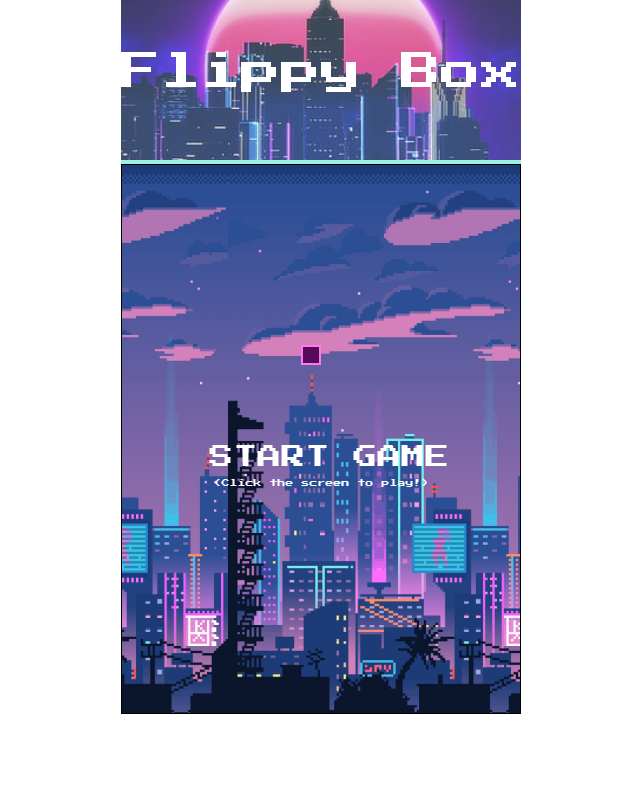
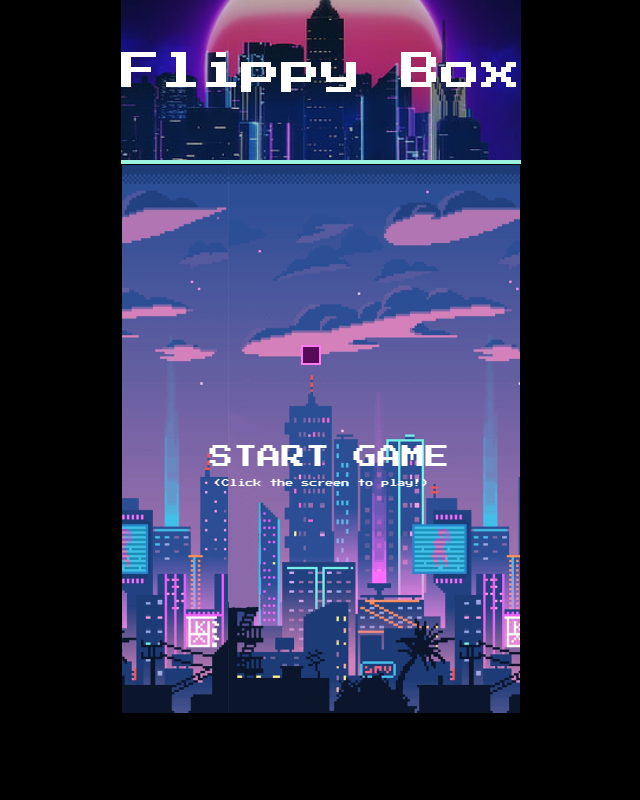
Before and after one commit to Keganallen22/FlippyBox, a plain HTML site: page index.html in a window 1280 px wide. Shown: the whole page, without its empty margins (319-959 px from the left). Drawn offline with nearby package versions, Linux system fonts and the light colour scheme.

Commit message:
Add files via upload

```diff
--- a/index.html
+++ b/index.html
@@ -7,7 +7,7 @@
     <link href="https://cdn.jsdelivr.net/npm/bootstrap@5.2.3/dist/css/bootstrap.min.css" rel="stylesheet" integrity="sha384-rbsA2VBKQhggwzxH7pPCaAqO46MgnOM80zW1RWuH61DGLwZJEdK2Kadq2F9CUG65" crossorigin="anonymous">
     <meta name="viewport" content="width=device-width"; initial-scale="1.0" />
   </head>
-  <body>
+  <body id="body">
     <!-- <div class="container-fluid">
       <div class="row">
         <div class="col-sm-12"> -->
@@ -31,6 +31,7 @@
 
       </div>
       <div id="hole"></div>
+      <!-- <img src="building.png" alt="" id="blockTop"> -->
       <div id="blockTop">
       </div>
       <div id="blockBottom">
--- a/styles.css
+++ b/styles.css
@@ -4,6 +4,12 @@
   margin: 0;
   text-align: center;
   font-family: 'Press Start 2P', cursive;
+}
+head{
+  background-color: black;
+}
+#body{
+  background-color: black;
 }
 #game{
   background-color: white;
@@ -28,7 +34,7 @@
   border: 2px solid black;
   position: relative;
   left: 400px;
-  animation: block 2s infinite linear;
+  /* animation: block 2s infinite linear; */
   opacity: 0%;
 }
 @keyframes block{
@@ -38,8 +44,11 @@
 #blockTop{
   width: 50px;
   height: 500px;
-  background-color: #344D67;
-  border: 2px solid #9DF1DF;
+  background: url(building1.png);
+  background-size: cover;
+  background-position: top;
+  /* background-color: #FF78F0; */
+  border: 2.5px solid #9DF1DF;
   position: relative;
   left: 400px;
   /* animation: block 2s infinite linear; */
@@ -53,8 +62,11 @@
 #blockBottom{
   width: 50px;
   height: 500px;
-  background-color: #344D67;
-  border: 2px solid #9DF1DF;
+  background: url(building1.png);
+  background-size: cover;
+  background-position: center;
+  /* background-color: #8f6ba9; */
+  border: 2.5px solid #9DF1DF;
   position: relative;
   left: 400px;
   /* animation: block 2s infinite linear; */
@@ -100,7 +112,7 @@
     }
 /* Background Scrolling */
 #backgroundMood{
-  background: url(Mood.png) repeat-x;
+  background: url(MoodUpdated1.png) repeat-x;
   height: 550px;
   width: 160%;
   z-index: 0;
```
Also changed, not shown: MoodUpdated1.png (added), building1.png (added).
